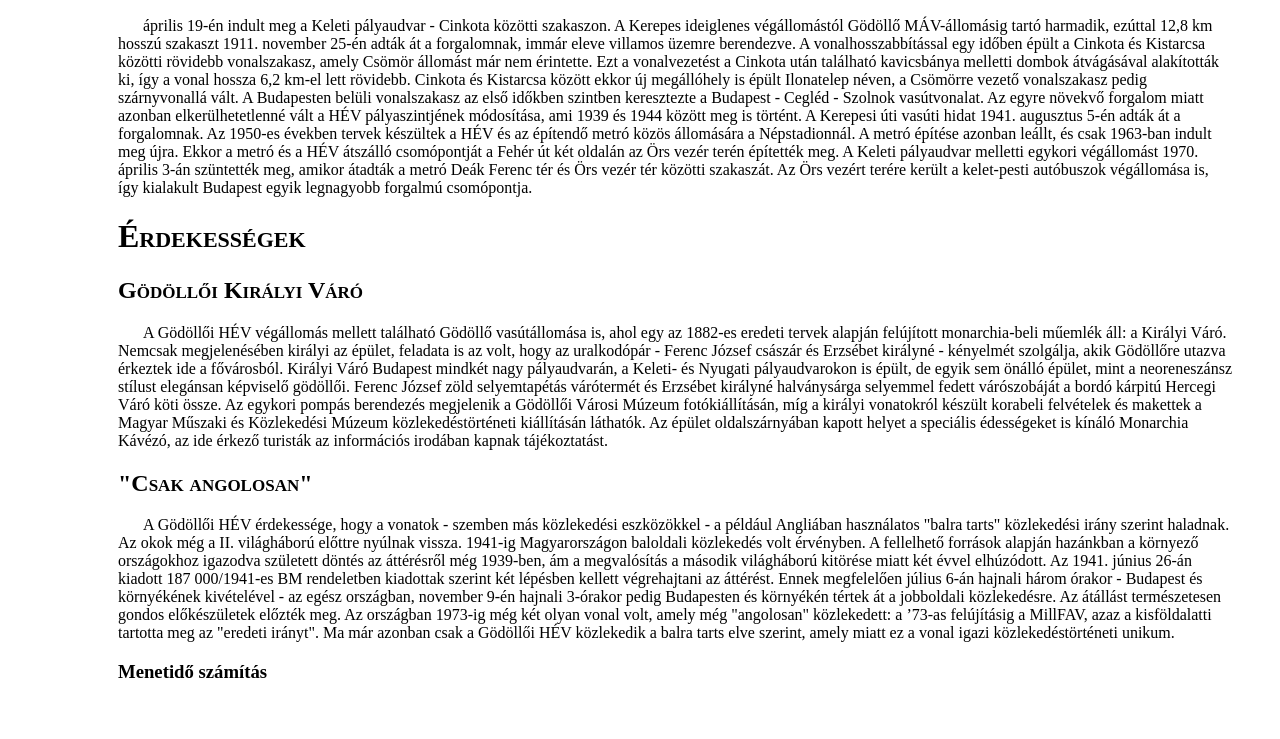
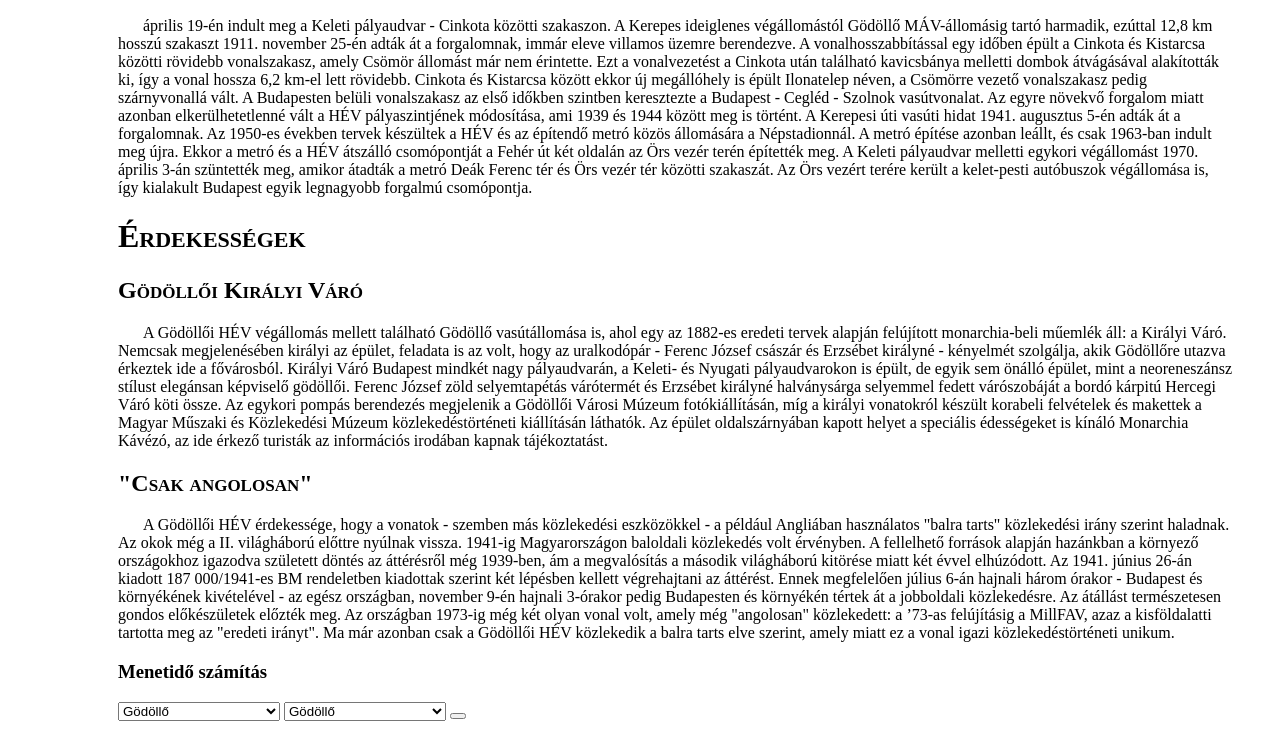
Before and after one commit to FazekasDomi/ikt-orai-munk-10.evfolyam, a plain HTML site: page hev/hev.html in a window 1280 px wide. Shown: the part 674-1413 px from the top of the page. Drawn offline with Linux system fonts and the light colour scheme.

Commit message:
Update hev.html

```diff
--- a/hev/hev.html
+++ b/hev/hev.html
@@ -30,5 +30,57 @@
 </p>
 <h3>Menetidő számítás</h3>
 
+    <div>
+
+   <select>
+    <option value="0">Gödöllő</option>
+    <option value="2">Gödöllő, Palotakert</option>
+    <option value="4">Gödöllő, Szabadság tér</option>
+    <option value="6">Gödöllő, Erzsébet park</option>
+    <option value="11">Szentjakab</option>
+    <option value="15">Mogyoród</option>
+    <option value="19">Szilasliget</option>
+    <option value="22">Kerepes</option>
+    <option value="23">Zsófialiget</option>
+    <option value="25">Kistarcsa</option>
+    <option value="27">Kistarcsa, kórház</option>
+    <option value="30">Ilonatelep</option>
+    <option value="34">Cinkota</option>
+    <option value="36">Mátyásföld alsó</option>
+    <option value="37">Mátyásföld, Imre utca</option>
+    <option value="39">Mátyásföld, repülőtér</option>
+    <option value="41">Sashalom</option>
+    <option value="43">Nagyicce</option>
+    <option value="45">Rákosfalva</option>
+    <option value="48">Örs vezér tere</option>
+   </select>
+
+   <select>
+    <option value="0">Gödöllő</option>
+    <option value="2">Gödöllő, Palotakert</option>
+    <option value="4">Gödöllő, Szabadság tér</option>
+    <option value="6">Gödöllő, Erzsébet park</option>
+    <option value="11">Szentjakab</option>
+    <option value="15">Mogyoród</option>
+    <option value="19">Szilasliget</option>
+    <option value="22">Kerepes</option>
+    <option value="23">Zsófialiget</option>
+    <option value="25">Kistarcsa</option>
+    <option value="27">Kistarcsa, kórház</option>
+    <option value="30">Ilonatelep</option>
+    <option value="34">Cinkota</option>
+    <option value="36">Mátyásföld alsó</option>
+    <option value="37">Mátyásföld, Imre utca</option>
+    <option value="39">Mátyásföld, repülőtér</option>
+    <option value="41">Sashalom</option>
+    <option value="43">Nagyicce</option>
+    <option value="45">Rákosfalva</option>
+    <option value="48">Örs vezér tere</option>
+   </select>
+
+<button></button>
+
+</div>
+
 </body>
 </html>
```
